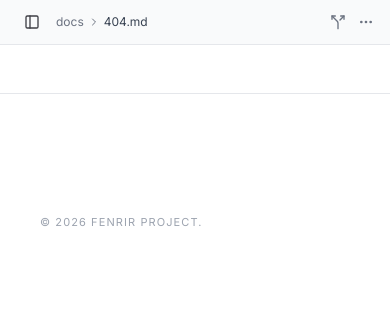
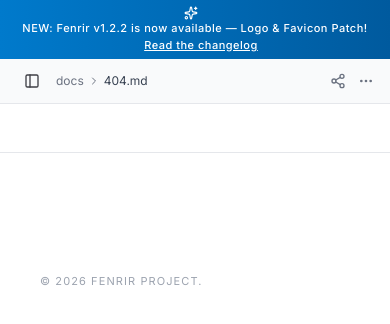
Before and after one commit to ishikawauta09/docs-fenrir, a Python web app: template templates/index.html in a window 390 px wide. Shown: the top 324 px of the page. Run offline with Jinja, Linux system fonts and the light colour scheme; the template is opened without the code that fills it, so the values that code supplies are empty; some libraries are stand-ins or nearby versions.

Commit message:
upgrade feature and ui/ux

```diff
--- a/static/css/style.css
+++ b/static/css/style.css
@@ -273,6 +273,9 @@ a {
     padding: 0.2rem 0.4rem;
     border-radius: 4px;
     font-size: 0.9em;
+    word-break: break-word;
+    overflow-wrap: break-word;
+    white-space: pre-wrap;
 }
 
 .prose pre {
@@ -290,6 +293,9 @@ a {
     border-radius: 0;
     color: inherit;
     font-size: inherit;
+    word-break: normal;
+    overflow-wrap: normal;
+    white-space: pre;
 }
 
 .prose blockquote {
@@ -423,6 +429,10 @@ a {
     font-size: 12px;
     overflow-y: auto;
     color: var(--text-main);
+}
+
+.right-sidebar.collapsed {
+    display: none !important;
 }
 
 .right-sidebar .toc {
@@ -718,10 +728,15 @@ a {
         left: 0;
         z-index: 1000;
         height: 100vh;
+        height: 100dvh;
         box-shadow: 10px 0 30px rgba(0, 0, 0, 0.15);
         transform: translateX(0);
         width: 280px;
         background-color: var(--bg-sidebar);
+    }
+
+    .sidebar .flex-1.overflow-y-auto {
+        padding-bottom: 80px;
     }
 
     .sidebar.collapsed {
@@ -759,10 +774,6 @@ a {
         display: none !important;
     }
 
-    .announcement-bar {
-        display: none;
-    }
-
     .sidebar-overlay {
         display: none;
         position: fixed;
--- a/static/js/main.js
+++ b/static/js/main.js
@@ -205,8 +205,11 @@ if (contentArea && scrollToTopBtn) {
     });
 }
 
-// Theme Toggle
+// Theme Toggle & Dropdown Menu
 const themeToggle = document.getElementById('themeToggle');
+const mobileThemeToggle = document.getElementById('mobileThemeToggle');
+const moreMenuBtn = document.getElementById('moreMenuBtn');
+const moreMenuDropdown = document.getElementById('moreMenuDropdown');
 const htmlEl = document.documentElement;
 const themeIcon = document.getElementById('themeIcon');
 const themeText = document.getElementById('themeText');
@@ -216,28 +219,168 @@ const currentTheme = localStorage.getItem('theme') || 'light';
 htmlEl.className = currentTheme;
 updateThemeUI(currentTheme);
 
+const toggleTheme = () => {
+    const activeTheme = htmlEl.classList.contains('dark') ? 'light' : 'dark';
+    htmlEl.className = activeTheme;
+    localStorage.setItem('theme', activeTheme);
+    updateThemeUI(activeTheme);
+
+    // Auto-hide the dropdown menu on action
+    if (moreMenuDropdown) {
+        moreMenuDropdown.classList.add('hidden');
+    }
+};
+
 if (themeToggle) {
-    themeToggle.addEventListener('click', () => {
-        const activeTheme = htmlEl.classList.contains('dark') ? 'light' : 'dark';
-        htmlEl.className = activeTheme;
-        localStorage.setItem('theme', activeTheme);
-        updateThemeUI(activeTheme);
+    themeToggle.addEventListener('click', toggleTheme);
+}
+
+if (mobileThemeToggle) {
+    mobileThemeToggle.addEventListener('click', toggleTheme);
+}
+
+// Robust Clipboard Copy Helper
+function copyToClipboard(text) {
+    if (navigator.clipboard && window.isSecureContext) {
+        return navigator.clipboard.writeText(text);
+    } else {
+        return new Promise((resolve, reject) => {
+            try {
+                const textArea = document.createElement("textarea");
+                textArea.value = text;
+                textArea.style.top = "0";
+                textArea.style.left = "0";
+                textArea.style.position = "fixed";
+                document.body.appendChild(textArea);
+                textArea.focus();
+                textArea.select();
+                const successful = document.execCommand('copy');
+                document.body.removeChild(textArea);
+                if (successful) {
+                    resolve();
+                } else {
+                    reject(new Error("execCommand failed"));
+                }
+            } catch (err) {
+                reject(err);
+            }
+        });
+    }
+}
+
+// Elegant Toast Helper
+function showToast(message) {
+    let toast = document.getElementById('toastNotification');
+    if (!toast) {
+        toast = document.createElement('div');
+        toast.id = 'toastNotification';
+        toast.className = 'fixed bottom-10 left-1/2 transform -translate-x-1/2 bg-neutral-900 dark:bg-neutral-200 text-white dark:text-neutral-900 px-4 py-2 rounded-lg shadow-xl z-[2000] text-xs font-medium transition-all duration-300 opacity-0 translate-y-2 pointer-events-none';
+        document.body.appendChild(toast);
+    }
+    toast.textContent = message;
+    toast.offsetHeight; // trigger reflow
+    toast.classList.remove('opacity-0', 'translate-y-2');
+    toast.classList.add('opacity-100', 'translate-y-0');
+
+    setTimeout(() => {
+        toast.classList.remove('opacity-100', 'translate-y-0');
+        toast.classList.add('opacity-0', 'translate-y-2');
+    }, 2000);
+}
+
+// Share Handler Function
+function triggerShare() {
+    if (navigator.share) {
+        navigator.share({
+            title: document.title,
+            url: window.location.href
+        }).catch(err => {
+            console.error("Error sharing:", err);
+        });
+    } else {
+        // Clipboard Fallback
+        copyToClipboard(window.location.href).then(() => {
+            showToast("Link copied to clipboard!");
+        }).catch(err => {
+            console.error("Failed to copy link:", err);
+        });
+    }
+}
+
+// Share Functionality (using Event Delegation to capture click targets on SVG/path elements)
+document.addEventListener('click', (e) => {
+    if (e.target.closest('#shareBtn')) {
+        triggerShare();
+    }
+});
+
+// Toggle moreMenuDropdown (mobile) or rightSidebar (desktop)
+const rightSidebar = document.getElementById('rightSidebar');
+if (moreMenuBtn) {
+    moreMenuBtn.addEventListener('click', (e) => {
+        e.stopPropagation();
+        if (window.innerWidth < 768) {
+            if (moreMenuDropdown) {
+                moreMenuDropdown.classList.toggle('hidden');
+            }
+        } else {
+            if (rightSidebar) {
+                rightSidebar.classList.toggle('collapsed');
+            }
+        }
+    });
+
+    document.addEventListener('click', (e) => {
+        if (moreMenuDropdown && !moreMenuBtn.contains(e.target) && !moreMenuDropdown.contains(e.target)) {
+            moreMenuDropdown.classList.add('hidden');
+        }
     });
 }
 
+// Keyboard Shortcuts for Share (S) and More / Right Sidebar (M)
+document.addEventListener('keydown', (e) => {
+    if (document.activeElement.tagName === 'INPUT' || document.activeElement.tagName === 'TEXTAREA') {
+        return;
+    }
+
+    if (e.key.toLowerCase() === 's') {
+        e.preventDefault();
+        triggerShare();
+    } else if (e.key.toLowerCase() === 'm') {
+        e.preventDefault();
+        const moreMenuBtn = document.getElementById('moreMenuBtn');
+        if (moreMenuBtn) moreMenuBtn.click();
+    }
+});
+
 function updateThemeUI(theme) {
+    const mobileThemeIcon = document.getElementById('mobileThemeIcon');
+    const mobileThemeText = document.getElementById('mobileThemeText');
+
     if (theme === 'dark') {
         if (themeIcon) {
             themeIcon.setAttribute('data-lucide', 'moon');
             themeIcon.classList.add('text-yellow-300');
         }
         if (themeText) themeText.textContent = 'Dark Mode';
+
+        if (mobileThemeIcon) {
+            mobileThemeIcon.setAttribute('data-lucide', 'moon');
+            mobileThemeIcon.classList.add('text-yellow-300');
+        }
+        if (mobileThemeText) mobileThemeText.textContent = 'Dark Mode';
     } else {
         if (themeIcon) {
             themeIcon.setAttribute('data-lucide', 'sun');
             themeIcon.classList.remove('text-yellow-300');
         }
         if (themeText) themeText.textContent = 'Light Mode';
+
+        if (mobileThemeIcon) {
+            mobileThemeIcon.setAttribute('data-lucide', 'sun');
+            mobileThemeIcon.classList.remove('text-yellow-300');
+        }
+        if (mobileThemeText) mobileThemeText.textContent = 'Light Mode';
     }
     if (window.lucide) lucide.createIcons();
 }
--- a/templates/layout.html
+++ b/templates/layout.html
@@ -190,8 +190,21 @@
                     <span class="text-gray-700 dark:text-gray-300">{% if current_id %}{{ current_id }}.md{% else %}404.md{% endif %}</span>
                 </div>
                 <div class="flex items-center space-x-3">
-                    <i data-lucide="split" class="w-4 h-4 cursor-pointer hover:text-gray-700 dark:hover:text-white"></i>
-                    <i data-lucide="more-horizontal" class="w-4 h-4 cursor-pointer hover:text-gray-700 dark:hover:text-white"></i>
+                    <i id="shareBtn" data-lucide="share-2" class="w-4 h-4 cursor-pointer hover:text-gray-700 dark:hover:text-white" title="Share (S)"></i>
+                    <div class="relative inline-block text-left">
+                        <button id="moreMenuBtn" class="flex items-center hover:text-gray-700 dark:hover:text-white focus:outline-none" title="More / Toggle Right Sidebar (M)">
+                            <i data-lucide="more-horizontal" class="w-4 h-4 cursor-pointer"></i>
+                        </button>
+                        <!-- Dropdown Menu -->
+                        <div id="moreMenuDropdown" class="absolute right-0 mt-2 w-40 rounded-md shadow-lg bg-white dark:bg-[#252526] border border-gray-200 dark:border-gray-700 hidden z-[150] md:hidden">
+                            <div class="py-1">
+                                <button id="mobileThemeToggle" class="w-full text-left px-4 py-2 text-xs text-gray-700 dark:text-gray-200 hover:bg-gray-100 dark:hover:bg-white/5 flex items-center focus:outline-none">
+                                    <i data-lucide="sun" class="w-3.5 h-3.5 mr-2" id="mobileThemeIcon"></i>
+                                    <span id="mobileThemeText">Light Mode</span>
+                                </button>
+                            </div>
+                        </div>
+                    </div>
                 </div>
             </div>
 
@@ -243,7 +256,7 @@
                 </div>
 
                 <!-- Right Sidebar (TOC) -->
-                <aside class="right-sidebar hidden xl:block">
+                <aside id="rightSidebar" class="right-sidebar hidden xl:block">
                     <div class="text-[10px] uppercase font-bold text-gray-500 tracking-wider mb-4 border-b border-gray-200 dark:border-gray-800 pb-2">On this page</div>
                     <div class="toc text-gray-600 dark:text-gray-400">
                         {{ toc | safe }}
@@ -287,7 +300,7 @@
     </div>
 
     <!-- Scroll to Top Button -->
-    <button id="scrollToTop" class="scroll-to-top hidden" title="Back to Top">
+    <button id="scrollToTop" class="scroll-to-top hidden" title="Back to Top (T)">
         <i data-lucide="arrow-up" class="w-5 h-5"></i>
     </button>
 
```
